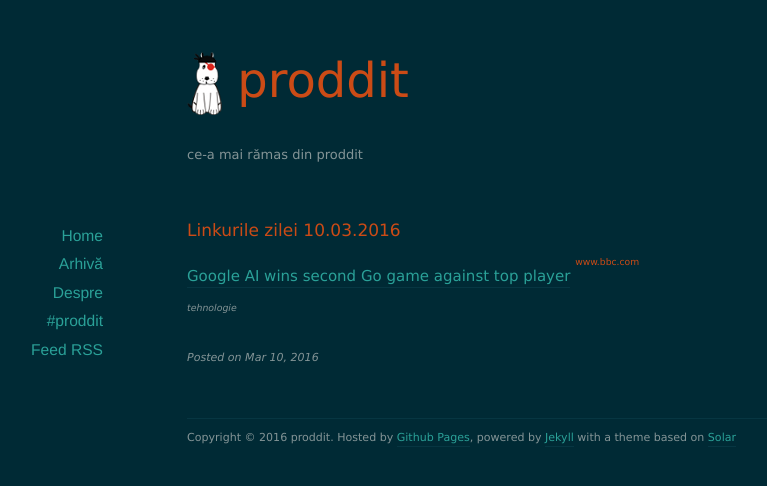
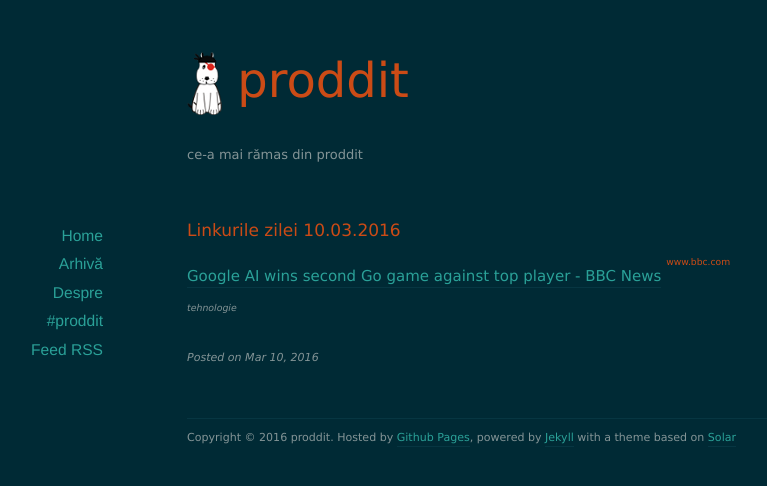
Before and after one commit to xolar/xolar.github.io, a Jekyll site: the page built from _posts/2016-03-10-linkurile-zilei.md, in a window 1280 px wide. Shown: the top 486 px of the page, without its empty margins (153-920 px from the left). Built offline with Jekyll 4.4.1, drawn with Linux system fonts in a browser that asks for light colours; nearby versions of some CDN libraries; comment, search, counter and statistics services are not loaded.

Commit message:
linkurile zilei Thu Mar 10 18:00:16 CET 2016

```diff
--- a/_posts/2016-03-10-linkurile-zilei.md
+++ b/_posts/2016-03-10-linkurile-zilei.md
@@ -1,9 +1,9 @@
 ---
 layout: post
 comments: true
-date:   2016-03-10 17:52
+date:   2016-03-10 18:00
 categories: tehnologie
 title: Linkurile zilei 10.03.2016
 ---
-## [Google AI wins second Go game against top player](http://www.bbc.com/news/technology-35771705)      <sup><sup><sup>www.bbc.com</sup></sup></sup>
+## [Google AI wins second Go game against top player - BBC News](http://www.bbc.com/news/technology-35771705)      <sup><sup><sup>www.bbc.com</sup></sup></sup>
 _<sup><sup>tehnologie</sup></sup>_
```
